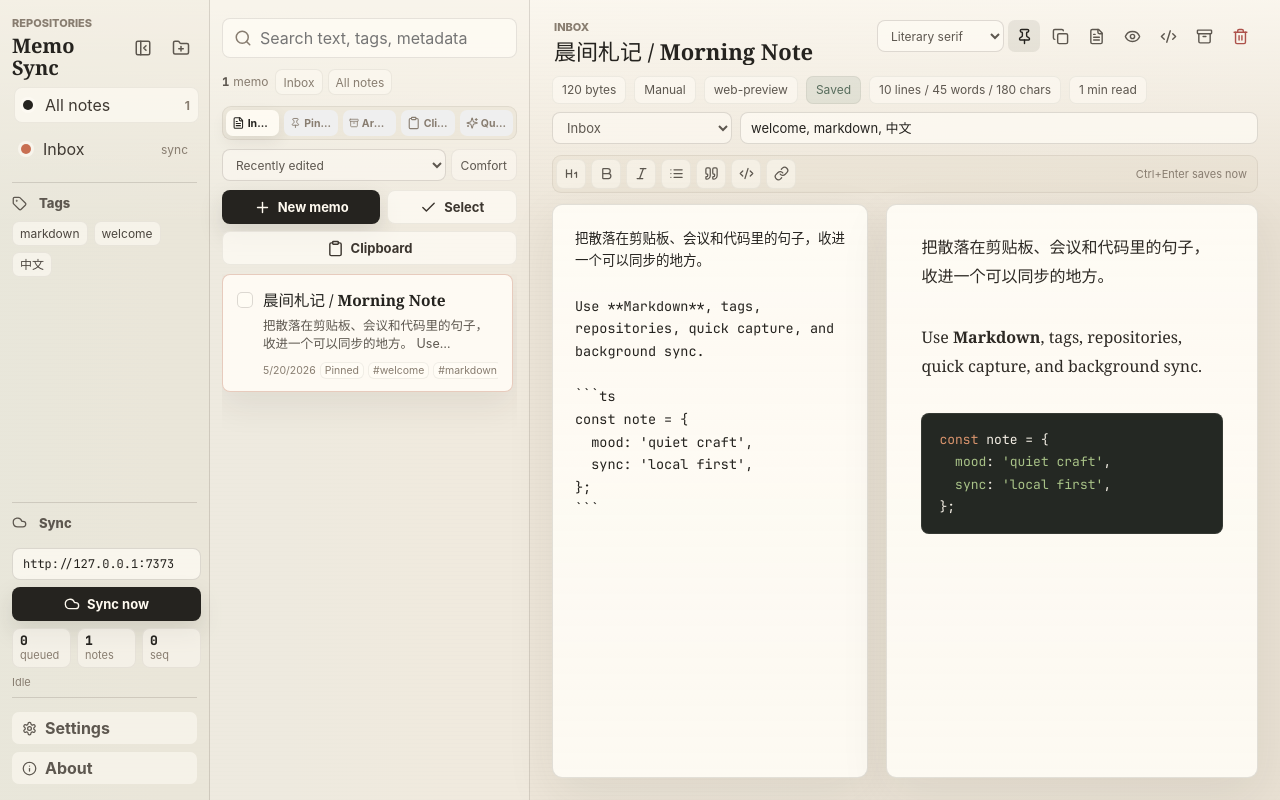
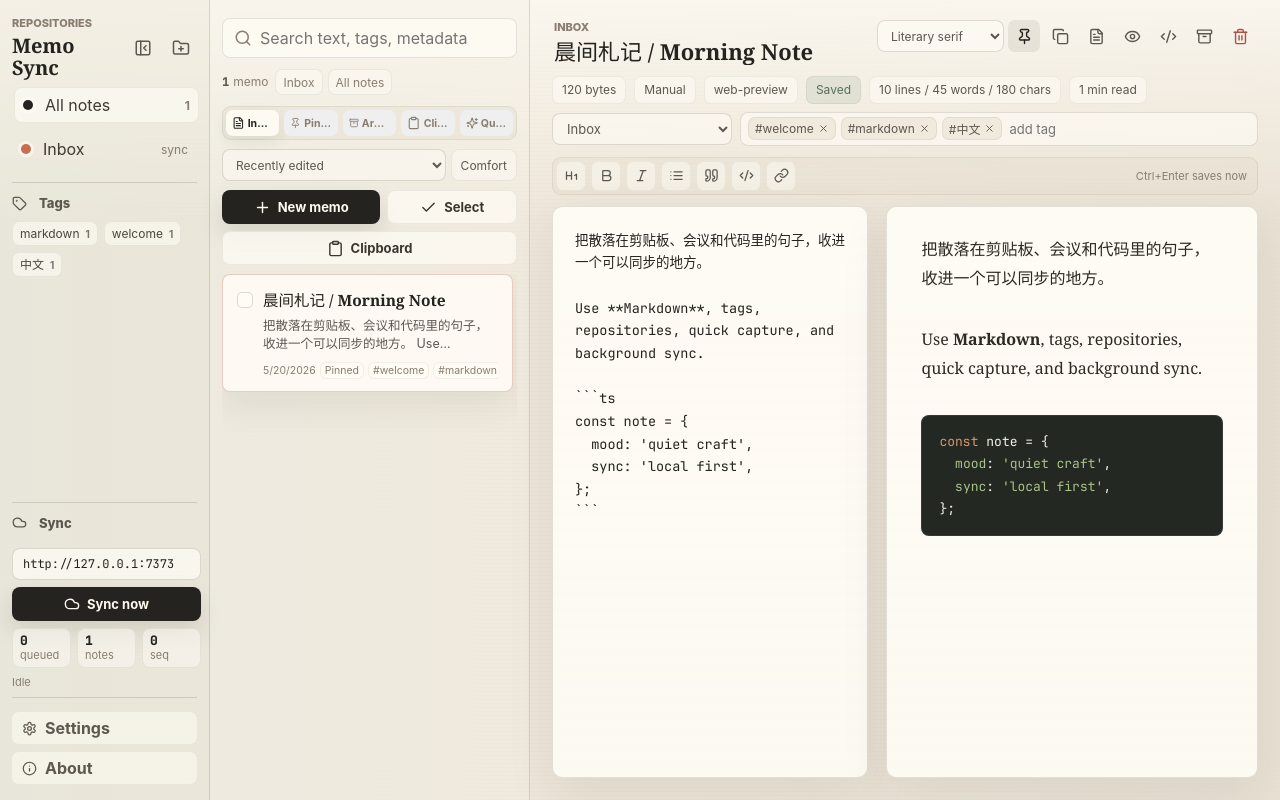
Before and after one commit to MosRat/memo-sync, a React (Vite) app in the folder apps/desktop/: page / in a window 1280 px wide. Built offline with nearby package versions, Linux system fonts and the light colour scheme; a web font is replaced by a local one.

Commit message:
Improve tag filtering and editing

```diff
--- a/apps/desktop/src/App.tsx
+++ b/apps/desktop/src/App.tsx
@@ -60,7 +60,7 @@ import {
   updateRepository,
   windowAction,
 } from "./tauri";
-import { memoHeadings, memoPreviewText, memoSearchText, readingTimeLabel, textStatsLabel, tokenizeTags } from "./search";
+import { memoHeadings, memoPreviewText, memoSearchText, normalizeTag, readingTimeLabel, textStatsLabel } from "./search";
 import { CommandPalette, type CommandItem } from "./components/CommandPalette";
 import { MemoList } from "./components/MemoList";
 import { ToastStack, type ToastKind, type ToastMessage } from "./components/ToastStack";
@@ -118,6 +118,14 @@ const sortOptions: Array<{ value: SortMode; label: string }> = [
   { value: "size-desc", label: "Longest notes" },
 ];
 
+function toggleTag(tags: string[], tag: string) {
+  return tags.includes(tag) ? tags.filter((item) => item !== tag) : [...tags, tag];
+}
+
+function collectMemoTags(memos: Memo[]) {
+  return [...new Set(memos.filter((memo) => !memo.deleted).flatMap((memo) => memo.tags))].sort();
+}
+
 export function App() {
   const windowLabel = currentWindowLabel();
   if (isDesktopApp && windowLabel === "quick-capture") {
@@ -136,12 +144,13 @@ function WorkbenchApp() {
   const [activeRepo, setActiveRepo] = useState<string | "all">("all");
   const [activeMemoId, setActiveMemoId] = useState<string | null>(null);
   const [query, setQuery] = useState("");
-  const [tagFilter, setTagFilter] = useState<string | null>(null);
+  const [tagFilters, setTagFilters] = useState<string[]>([]);
   const [viewFilter, setViewFilter] = useState<ViewFilter>("active");
   const [mode, setMode] = useState<Mode>("split");
   const [quickOpen, setQuickOpen] = useState(false);
   const [quickText, setQuickText] = useState("");
   const [quickRepo, setQuickRepo] = useState<string>("");
+  const [quickTags, setQuickTags] = useState<string[]>(["quick"]);
   const [newRepoOpen, setNewRepoOpen] = useState(false);
   const [editingRepo, setEditingRepo] = useState<Repository | null>(null);
   const [selectedMemoIds, setSelectedMemoIds] = useState<Set<string>>(new Set());
@@ -227,7 +236,7 @@ function WorkbenchApp() {
       void searchMemos({
         repository_id: activeRepo === "all" ? null : activeRepo,
         query: query.trim() || null,
-        tags: tagFilter ? [tagFilter] : [],
+        tags: tagFilters,
         pinned: viewFilter === "pinned" ? true : null,
         archived:
           viewFilter === "archived"
@@ -245,12 +254,12 @@ function WorkbenchApp() {
       });
     }, 140);
     return () => window.clearTimeout(handle);
-  }, [activeRepo, query, tagFilter, viewFilter]);
+  }, [activeRepo, query, tagFilters, viewFilter]);
 
   function applyBootstrap(data: Awaited<ReturnType<typeof bootstrap>>, preferredMemoId?: string | null) {
     setRepositories(data.repositories);
     setMemos(data.memos);
-    setAllTags([...new Set(data.memos.flatMap((memo) => memo.tags))].sort());
+    setAllTags(collectMemoTags(data.memos));
     setDeviceId(data.device_id);
     setSettings(data.settings);
     setLocalStats(data.local_stats);
@@ -260,7 +269,7 @@ function WorkbenchApp() {
     setQuickRepo((current) => current || data.repositories[0]?.id || "");
     if (preferredMemoId) {
       setActiveRepo("all");
-      setTagFilter(null);
+      setTagFilters([]);
       setQuery("");
       setViewFilter("active");
       setActiveMemoId(preferredMemoId);
@@ -275,7 +284,7 @@ function WorkbenchApp() {
     const filtered = memos.filter((memo) => {
       if (memo.deleted) return false;
       if (activeRepo !== "all" && memo.repository_id !== activeRepo) return false;
-      if (tagFilter && !memo.tags.includes(tagFilter)) return false;
+      if (tagFilters.length && !tagFilters.every((tag) => memo.tags.includes(tag))) return false;
       if (viewFilter === "active" && memo.archived) return false;
       if (viewFilter === "pinned" && (!memo.pinned || memo.archived)) return false;
       if (viewFilter === "archived" && !memo.archived) return false;
@@ -292,10 +301,26 @@ function WorkbenchApp() {
       return new Date(right.updated_at).getTime() - new Date(left.updated_at).getTime();
     });
     return sorted;
-  }, [activeRepo, deferredQuery, memos, sortMode, tagFilter, viewFilter]);
+  }, [activeRepo, deferredQuery, memos, sortMode, tagFilters, viewFilter]);
 
   const activeMemo = visibleMemos.find((memo) => memo.id === activeMemoId) ?? visibleMemos[0] ?? null;
   const tags = allTags;
+  const tagStats = useMemo(() => {
+    const counts = new Map<string, number>();
+    for (const memo of memos) {
+      if (memo.deleted) continue;
+      if (activeRepo !== "all" && memo.repository_id !== activeRepo) continue;
+      if (viewFilter === "active" && memo.archived) continue;
+      if (viewFilter === "pinned" && (!memo.pinned || memo.archived)) continue;
+      if (viewFilter === "archived" && !memo.archived) continue;
+      if (viewFilter === "clipboard" && (memo.source !== "Clipboard" || memo.archived)) continue;
+      if (viewFilter === "quick" && (memo.source !== "QuickCapture" || memo.archived)) continue;
+      for (const tag of memo.tags) counts.set(tag, (counts.get(tag) ?? 0) + 1);
+    }
+    return [...counts.entries()]
+      .map(([tag, count]) => ({ tag, count }))
+      .sort((left, right) => right.count - left.count || left.tag.localeCompare(right.tag, undefined, { sensitivity: "base" }));
+  }, [activeRepo, memos, viewFilter]);
   const activeRepository = repositories.find((repo) => repo.id === activeMemo?.repository_id);
   const activeRepoName = activeRepo === "all" ? "All notes" : repositories.find((repo) => repo.id === activeRepo)?.name ?? "Repository";
   const activeViewLabel = viewFilters.find((item) => item.id === viewFilter)?.label ?? "Inbox";
@@ -432,7 +457,7 @@ function WorkbenchApp() {
       detail: "Show all notes again",
       run: () => {
         setActiveRepo("all");
-        setTagFilter(null);
+        setTagFilters([]);
         setQuery("");
         setViewFilter("active");
       },
@@ -572,7 +597,7 @@ function WorkbenchApp() {
       detail: repo.kind === "Temporary" ? "Temporary notes" : "Persistent sync repository",
       run: () => {
         setActiveRepo(repo.id);
-        setTagFilter(null);
+        setTagFilters([]);
       },
     })),
     ...tags.slice(0, 32).map((tag) => ({
@@ -580,7 +605,7 @@ function WorkbenchApp() {
       title: tag,
       category: "Tag",
       detail: "Filter notes by tag",
-      run: () => setTagFilter(tag),
+      run: () => setTagFilters((current) => toggleTag(current, tag)),
     })),
     ...visibleMemos.slice(0, 24).map((memo) => ({
       id: `memo-${memo.id}`,
@@ -589,14 +614,14 @@ function WorkbenchApp() {
       detail: memoPreviewText(memo.body_md, 86) || "Empty memo",
       run: () => {
         setActiveRepo("all");
-        setTagFilter(null);
+        setTagFilters([]);
         setQuery("");
         setActiveMemoId(memo.id);
       },
     })),
   ];
 
-  const hasFilters = activeRepo !== "all" || viewFilter !== "active" || Boolean(tagFilter) || Boolean(query.trim());
+  const hasFilters = activeRepo !== "all" || viewFilter !== "active" || tagFilters.length > 0 || Boolean(query.trim());
 
   function memoInputFrom(memo: Memo, patch: Partial<SaveMemoInput> = {}): SaveMemoInput {
     return {
@@ -626,8 +651,11 @@ function WorkbenchApp() {
   }
 
   function replaceMemo(saved: Memo) {
-    setMemos((items) => [saved, ...items.filter((item) => item.id !== saved.id)]);
-    setAllTags((items) => [...new Set([...items, ...saved.tags])].sort());
+    setMemos((items) => {
+      const next = [saved, ...items.filter((item) => item.id !== saved.id)];
+      setAllTags(collectMemoTags(next));
+      return next;
+    });
     setActiveMemoId(saved.id);
   }
 
@@ -897,6 +925,31 @@ function WorkbenchApp() {
     });
   }
 
+  async function handleBatchTag(tagValue: string, action: "add" | "remove") {
+    const tag = normalizeTag(tagValue);
+    if (!selectedMemos.length || !tag) return;
+    await flushPendingSave();
+    const originals = selectedMemos;
+    const saved: Memo[] = [];
+    for (const memo of originals) {
+      const nextTags = action === "add" ? [...new Set([...memo.tags, tag])] : memo.tags.filter((item) => item !== tag);
+      saved.push(await saveMemo(memoInputFrom(memo, { tags: nextTags })));
+    }
+    const nextMemos = [...saved, ...memos.filter((memo) => !saved.some((item) => item.id === memo.id))];
+    setMemos(nextMemos);
+    setAllTags(collectMemoTags(nextMemos));
+    notify(action === "add" ? "success" : "info", action === "add" ? "Tag added" : "Tag removed", `#${tag} on ${saved.length} selected`, {
+      actionLabel: "Undo",
+      action: async () => {
+        const restored: Memo[] = [];
+        for (const memo of originals) restored.push(await saveMemo(memoInputFrom(memo)));
+        const restoredMemos = [...restored, ...memos.filter((memo) => !restored.some((item) => item.id === memo.id))];
+        setMemos(restoredMemos);
+        setAllTags(collectMemoTags(restoredMemos));
+      },
+    });
+  }
+
   async function handleBatchDelete() {
     if (!selectedMemos.length) return;
     await flushPendingSave();
@@ -973,7 +1026,7 @@ function WorkbenchApp() {
       repository_id: quickRepo,
       title: quickText.split("\n").find(Boolean)?.slice(0, 64) || "Quick memo",
       body_md: quickText,
-      tags: ["quick"],
+      tags: quickTags.length ? quickTags : ["quick"],
       pinned: false,
       archived: false,
     });
@@ -1087,13 +1140,20 @@ function WorkbenchApp() {
             <div className="panel-label">
               <Tag size={15} />
               Tags
+              {tagFilters.length > 0 && (
+                <button className="panel-action" onClick={() => setTagFilters([])}>
+                  Clear
+                </button>
+              )}
             </div>
             <div className="tags">
-              {tags.map((tag) => (
-                <button key={tag} className={tagFilter === tag ? "tag active" : "tag"} onClick={() => setTagFilter(tagFilter === tag ? null : tag)}>
-                  {tag}
+              {tagStats.map(({ tag, count }) => (
+                <button key={tag} className={tagFilters.includes(tag) ? "tag active" : "tag"} onClick={() => setTagFilters((current) => toggleTag(current, tag))}>
+                  <span>{tag}</span>
+                  <strong>{count}</strong>
                 </button>
               ))}
+              {!tagStats.length && <span className="tag-empty">No tags yet</span>}
             </div>
           </div>
 
@@ -1154,11 +1214,11 @@ function WorkbenchApp() {
             <button className={activeRepo !== "all" ? "context-chip active" : "context-chip"} onClick={() => setActiveRepo("all")}>
               {activeRepoName}
             </button>
-            {tagFilter && (
-              <button className="context-chip active" onClick={() => setTagFilter(null)}>
-                #{tagFilter}
+            {tagFilters.map((tag) => (
+              <button key={tag} className="context-chip active" onClick={() => setTagFilters((current) => current.filter((item) => item !== tag))}>
+                #{tag}
               </button>
-            )}
+            ))}
             {query.trim() && (
               <button className="context-chip active" onClick={() => setQuery("")}>
                 {query.trim()}
@@ -1169,7 +1229,7 @@ function WorkbenchApp() {
                 className="context-clear"
                 onClick={() => {
                   setActiveRepo("all");
-                  setTagFilter(null);
+                  setTagFilters([]);
                   setQuery("");
                   setViewFilter("active");
                 }}
@@ -1225,6 +1285,33 @@ function WorkbenchApp() {
                   </option>
                 ))}
               </select>
+              <select value="" onChange={(event) => event.target.value && handleBatchTag(event.target.value, "add")}>
+                <option value="">Add tag...</option>
+                {tags.map((tag) => (
+                  <option key={tag} value={tag}>
+                    #{tag}
+                  </option>
+                ))}
+              </select>
+              <select value="" onChange={(event) => event.target.value && handleBatchTag(event.target.value, "remove")}>
+                <option value="">Remove tag...</option>
+                {tags.map((tag) => (
+                  <option key={tag} value={tag}>
+                    #{tag}
+                  </option>
+                ))}
+              </select>
+              <input
+                className="batch-tag-input"
+                placeholder="new tag"
+                onKeyDown={(event) => {
+                  if (event.key !== "Enter") return;
+                  event.preventDefault();
+                  const value = event.currentTarget.value;
+                  void handleBatchTag(value, "add");
+                  event.currentTarget.value = "";
+                }}
+              />
               <button className="danger-soft" onClick={handleBatchDelete}>
                 <Trash2 size={14} />
                 Delete
@@ -1331,14 +1418,10 @@ function WorkbenchApp() {
                     </option>
                   ))}
                 </select>
-                <input
-                  value={activeMemo.tags.join(", ")}
-                  onChange={(event) =>
-                    handleSave({
-                      tags: tokenizeTags(event.target.value),
-                    }, { debounce: true })
-                  }
-                  placeholder="tags"
+                <TagEditor
+                  tags={activeMemo.tags}
+                  suggestions={tags}
+                  onChange={(nextTags) => handleSave({ tags: nextTags }, { debounce: true })}
                 />
               </div>
 
@@ -1398,7 +1481,7 @@ function WorkbenchApp() {
                   <article className="markdown preview-surface">
                     <TypstPreview
                       body={activeMemo.body_md}
-                      format={activeMemo.tags.includes("typst") ? "typst" : "markdown"}
+                      format={activeMemo.tags.some((tag) => tag.toLowerCase() === "typst") ? "typst" : "markdown"}
                       renderPath={settings.preview_render_path}
                       template={settings.preview_template}
                     />
@@ -1438,6 +1521,7 @@ function WorkbenchApp() {
                 </option>
               ))}
             </select>
+            <TagEditor tags={quickTags} suggestions={tags} onChange={setQuickTags} />
             <textarea autoFocus value={quickText} onChange={(event) => setQuickText(event.target.value)} />
             <div className="modal-actions">
               <button className="secondary" onClick={fillQuickFromClipboard}>
@@ -1474,11 +1558,81 @@ function WorkbenchApp() {
   );
 }
 
+function TagEditor({
+  tags,
+  suggestions,
+  onChange,
+}: {
+  tags: string[];
+  suggestions: string[];
+  onChange: (tags: string[]) => void | Promise<void>;
+}) {
+  const [draft, setDraft] = useState("");
+  const normalizedDraft = normalizeTag(draft);
+  const available = suggestions
+    .filter((tag) => !tags.includes(tag))
+    .filter((tag) => !normalizedDraft || tag.toLowerCase().includes(normalizedDraft.toLowerCase()))
+    .slice(0, 5);
+
+  function commitTag(value = draft) {
+    const tag = normalizeTag(value);
+    if (!tag || tags.some((item) => item.toLowerCase() === tag.toLowerCase())) {
+      setDraft("");
+      return;
+    }
+    void onChange([...tags, tag]);
+    setDraft("");
+  }
+
+  function removeTag(tag: string) {
+    void onChange(tags.filter((item) => item !== tag));
+  }
+
+  return (
+    <div className="tag-editor">
+      <div className="tag-editor-row">
+        {tags.map((tag) => (
+          <button key={tag} type="button" className="tag-chip" title={`Remove ${tag}`} onClick={() => removeTag(tag)}>
+            #{tag}
+            <X size={11} />
+          </button>
+        ))}
+        <input
+          value={draft}
+          onChange={(event) => setDraft(event.target.value)}
+          onKeyDown={(event) => {
+            if (event.key === "Enter" || event.key === "," || event.key === "Tab") {
+              event.preventDefault();
+              commitTag();
+            } else if (event.key === "Backspace" && !draft && tags.length) {
+              event.preventDefault();
+              removeTag(tags[tags.length - 1]);
+            }
+          }}
+          onBlur={() => draft.trim() && commitTag()}
+          placeholder={tags.length ? "add tag" : "tags"}
+        />
+      </div>
+      {available.length > 0 && (
+        <div className="tag-suggestions">
+          {available.map((tag) => (
+            <button key={tag} type="button" onMouseDown={(event) => event.preventDefault()} onClick={() => commitTag(tag)}>
+              #{tag}
+            </button>
+          ))}
+        </div>
+      )}
+    </div>
+  );
+}
+
 function QuickCaptureWindow() {
   const [repositories, setRepositories] = useState<Repository[]>([]);
   const [settings, setSettings] = useState<AppSettings>(defaultSettings);
+  const [allTags, setAllTags] = useState<string[]>([]);
   const [quickRepo, setQuickRepo] = useState("");
   const [quickText, setQuickText] = useState("");
+  const [quickTags, setQuickTags] = useState<string[]>(["quick"]);
   const [message, setMessage] = useState("");
   const [captureMode, setCaptureMode] = useState<CaptureMode>("split");
   const textAreaRef = useRef<HTMLTextAreaElement>(null);
@@ -1493,6 +1647,7 @@ function QuickCaptureWindow() {
     bootstrap().then((data) => {
       setRepositories(data.repositories);
       setSettings(data.settings);
+      setAllTags(collectMemoTags(data.memos));
       setQuickRepo(data.repositories[0]?.id ?? "");
     });
     const unsubs: Array<() => void> = [];
@@ -1522,7 +1677,7 @@ function QuickCaptureWindow() {
       repository_id: quickRepo,
       title: quickText.split("\n").find(Boolean)?.slice(0, 64) || "Quick memo",
       body_md: quickText,
-      tags: ["quick"],
+      tags: quickTags.length ? quickTags : ["quick"],
       pinned: false,
       archived: false,
     });
@@ -1593,6 +1748,10 @@ function QuickCaptureWindow() {
                 </option>
               ))}
             </select>
+          </div>
+          <div className="capture-tag-field">
+            <p className="eyebrow">Tags</p>
+            <TagEditor tags={quickTags} suggestions={allTags} onChange={setQuickTags} />
           </div>
           <small>{message}</small>
         </div>
--- a/apps/desktop/src/search.ts
+++ b/apps/desktop/src/search.ts
@@ -1,10 +1,24 @@
 import type { Memo } from "./types";
 
 export function tokenizeTags(input: string) {
+  const seen = new Set<string>();
   return input
     .split(",")
-    .map((tag) => tag.trim())
-    .filter(Boolean);
+    .map(normalizeTag)
+    .filter((tag) => {
+      if (!tag || seen.has(tag.toLowerCase())) return false;
+      seen.add(tag.toLowerCase());
+      return true;
+    });
+}
+
+export function normalizeTag(input: string) {
+  return input
+    .trim()
+    .replace(/^#+/, "")
+    .replace(/\s+/g, "-")
+    .replace(/[,\u0000-\u001f]/g, "")
+    .slice(0, 48);
 }
 
 export function memoSearchText(memo: Memo) {
--- a/apps/desktop/src/styles.css
+++ b/apps/desktop/src/styles.css
@@ -334,6 +334,9 @@ h2 {
   min-height: 25px;
   border-radius: 7px;
   padding: 0 8px;
+  display: inline-flex;
+  align-items: center;
+  gap: 6px;
   background: rgba(255, 252, 245, 0.6);
   color: #4c463f;
   font-family: var(--font-ui);
@@ -345,6 +348,27 @@ h2 {
 .tag.active {
   background: var(--ink);
   color: #fffaf0;
+}
+
+.tag strong {
+  color: currentColor;
+  font-size: 10px;
+  opacity: 0.72;
+}
+
+.tag-empty {
+  color: var(--muted);
+  font-size: 12px;
+}
+
+.panel-action {
+  height: 22px;
+  padding: 0 7px;
+  border-radius: 6px;
+  color: var(--muted);
+  font-size: 11px;
+  background: rgba(255, 252, 245, 0.56);
+  box-shadow: inset 0 0 0 1px rgba(62, 54, 44, 0.07);
 }
 
 .sync-panel {
@@ -621,8 +645,8 @@ textarea:focus {
 
 .batch-bar {
   min-height: 38px;
-  display: grid;
-  grid-template-columns: minmax(0, 1fr) auto minmax(96px, 136px) auto auto;
+  display: flex;
+  flex-wrap: wrap;
   align-items: center;
   gap: 6px;
   padding: 5px;
@@ -637,6 +661,7 @@ textarea:focus {
 }
 
 .batch-bar strong {
+  flex: 1 1 110px;
   min-width: 0;
   padding: 0 6px;
   overflow: hidden;
@@ -647,11 +672,17 @@ textarea:focus {
 }
 
 .batch-bar button,
-.batch-bar select {
+.batch-bar select,
+.batch-bar input {
+  flex: 0 1 auto;
   height: 30px;
   border-radius: 7px;
   padding: 0 8px;
   font-size: 12px;
+}
+
+.batch-bar input {
+  min-width: 0;
 }
 
 .batch-bar button {
@@ -984,6 +1015,75 @@ textarea:focus {
   flex: 1 1 360px;
 }
 
+.metadata-strip .tag-editor {
+  flex: 1 1 360px;
+  min-width: 260px;
+  max-width: min(100%, 720px);
+}
+
+.tag-editor {
+  display: grid;
+  gap: 5px;
+}
+
+.tag-editor-row {
+  min-height: 32px;
+  display: flex;
+  align-items: center;
+  flex-wrap: wrap;
+  gap: 5px;
+  padding: 4px 7px;
+  border: 1px solid rgba(62, 54, 44, 0.14);
+  border-radius: 8px;
+  background: rgba(255, 252, 245, 0.62);
+}
+
+.tag-editor-row:focus-within {
+  border-color: var(--blue);
+  box-shadow: 0 0 0 3px var(--focus);
+}
+
+.tag-editor-row input {
+  min-width: 92px;
+  height: 24px;
+  flex: 1 1 120px;
+  border: 0;
+  padding: 0 2px;
+  background: transparent;
+  box-shadow: none;
+}
+
+.tag-editor-row input:focus {
+  box-shadow: none;
+}
+
+.tag-chip,
+.tag-suggestions button {
+  min-height: 23px;
+  display: inline-flex;
+  align-items: center;
+  gap: 4px;
+  padding: 0 7px;
+  border-radius: 7px;
+  color: var(--ink-soft);
+  font-size: 12px;
+  background: rgba(239, 232, 219, 0.84);
+  box-shadow: inset 0 0 0 1px rgba(62, 54, 44, 0.08);
+}
+
+.tag-chip:hover,
+.tag-suggestions button:hover {
+  color: var(--ink);
+  background: rgba(255, 252, 245, 0.9);
+}
+
+.tag-suggestions {
+  display: flex;
+  flex-wrap: wrap;
+  gap: 5px;
+  padding-left: 2px;
+}
+
 .metadata-strip select {
   min-width: 132px;
   max-width: 210px;
@@ -2154,6 +2254,15 @@ textarea:focus {
   flex: 1;
 }
 
+.capture-tag-field {
+  flex: 1.1;
+}
+
+.capture-tag-field .tag-editor-row {
+  min-height: 36px;
+  background: rgba(255, 252, 245, 0.66);
+}
+
 .capture-head small {
   min-width: 110px;
   color: var(--muted);
```
Also changed, not shown: 1 other file (tests, documents, lock files or other folders).
